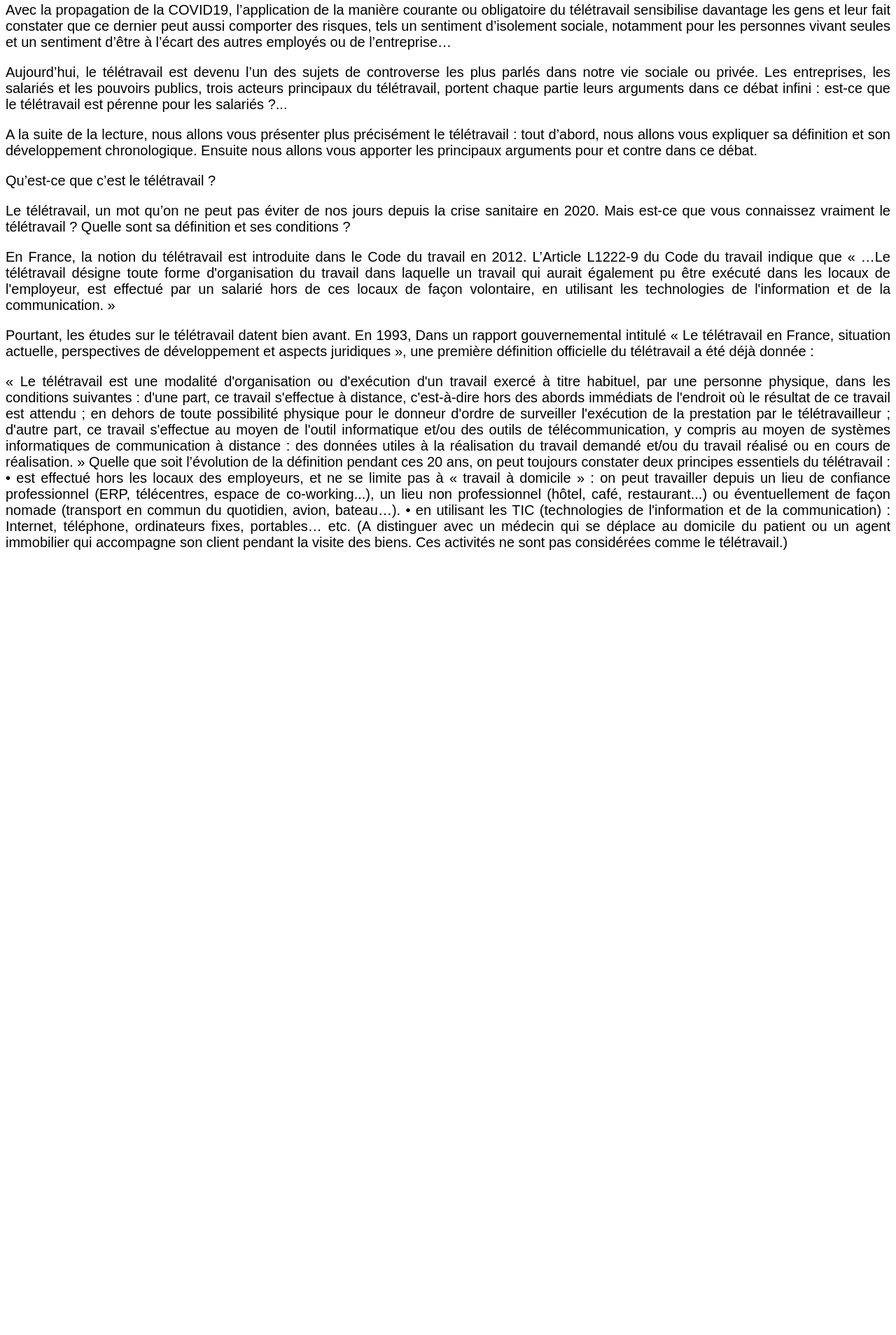
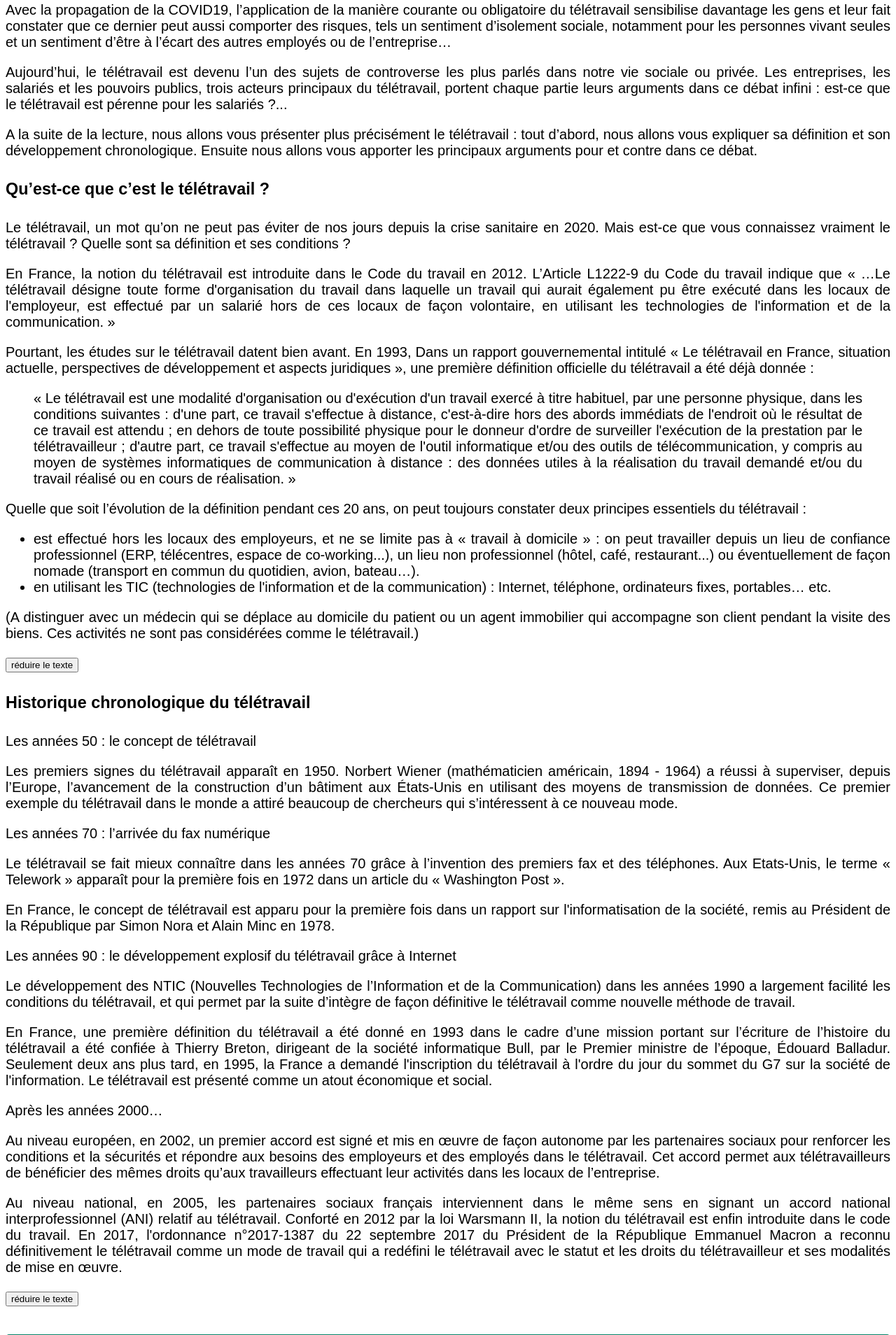
Before and after one commit to sea-gull-diana/Teletravail, a PHP site: page / in a window 1280 px wide. Shown: the part 799-2707 px from the top of the page at 70% size. Before the commit the page ends 1585 px from the top, so only its background shows below. Run offline with PHP 8.4, Linux system fonts and the light colour scheme.

Commit message:
pageAccueil

```diff
--- a/css/styles.css
+++ b/css/styles.css
@@ -132,6 +132,17 @@ img {
   display: none;
 }
 
+.small-title ~ ul {
+  display: none;
+}
+
+.small-title ~ blockquote {
+  display: none;
+}
+.small-title ~ input{
+  display: none;
+}
+
 .small-title {
   cursor: pointer;
   background-color:rgb(3, 131, 103);
--- a/index.html
+++ b/index.html
@@ -3,6 +3,7 @@
 
 <head>
   <script src="js/layout.js"></script>
+  <script src="js/jquery.js"></script>
   <meta http-equiv="Content-Type" content="text/html; charset=UTF-8">
   <title>Télétravail - Accueil</title>
 </head>
@@ -12,7 +13,6 @@
   </header>
   <main class="container-lg">
     <h1>Est-ce que le télétravail est pérenne pour les salariés ?</h1>
-
     <p>
       Le 11 mars 2020, OMS (l’Organisation mondiale de la santé) a identifié la nouvelle épidémie de coronavirus de
       pandémie qui a complètement bouleversé l’économie mondiale et le monde du travail à une échelle sans précédent.
@@ -56,16 +56,19 @@
       arguments pour et contre dans ce débat.
     </p>
 
-    <h>Qu’est-ce que c’est le télétravail ?</h>
+    <div>
+      <h3 class="medium-title">Qu’est-ce que c’est le télétravail ?</h3>
 
       <p>
-      Le télétravail, un mot qu’on ne peut pas éviter de nos jours depuis la crise sanitaire en 2020. Mais est-ce que vous
+        Le télétravail, un mot qu’on ne peut pas éviter de nos jours depuis la crise sanitaire en 2020. Mais est-ce que
+        vous
         connaissez vraiment le télétravail ? Quelle sont sa définition et ses conditions ?
       </p>
       <p>
         En France, la notion du télétravail est introduite dans le Code du travail en 2012. L’Article L1222-9 du Code du
         travail indique que « …Le télétravail désigne toute forme d'organisation du travail dans laquelle un travail qui
-      aurait également pu être exécuté dans les locaux de l'employeur, est effectué par un salarié hors de ces locaux de
+        aurait également pu être exécuté dans les locaux de l'employeur, est effectué par un salarié hors de ces locaux
+        de
         façon volontaire, en utilisant les technologies de l'information et de la communication. »
       </p>
       <p>
@@ -73,23 +76,111 @@
         télétravail en France, situation actuelle, perspectives de développement et aspects juridiques », une première
         définition officielle du télétravail a été déjà donnée :
       </p>
+      <blockquote>
         « Le télétravail est une modalité d'organisation ou d'exécution d'un travail exercé à titre habituel, par une
-    personne physique, dans les conditions suivantes : d'une part, ce travail s'effectue à distance, c'est-à-dire hors
-    des abords immédiats de l'endroit où le résultat de ce travail est attendu ; en dehors de toute possibilité physique
-    pour le donneur d'ordre de surveiller l'exécution de la prestation par le télétravailleur ; d'autre part, ce travail
-    s'effectue au moyen de l'outil informatique et/ou des outils de télécommunication, y compris au moyen de systèmes
-    informatiques de communication à distance : des données utiles à la réalisation du travail demandé et/ou du travail
+        personne physique, dans les conditions suivantes : d'une part, ce travail s'effectue à distance, c'est-à-dire
+        hors
+        des abords immédiats de l'endroit où le résultat de ce travail est attendu ; en dehors de toute possibilité
+        physique
+        pour le donneur d'ordre de surveiller l'exécution de la prestation par le télétravailleur ; d'autre part, ce
+        travail
+        s'effectue au moyen de l'outil informatique et/ou des outils de télécommunication, y compris au moyen de
+        systèmes
+        informatiques de communication à distance : des données utiles à la réalisation du travail demandé et/ou du
+        travail
         réalisé ou en cours de réalisation. »
+      </blockquote>
+      <p>
         Quelle que soit l’évolution de la définition pendant ces 20 ans, on peut toujours constater deux principes
         essentiels du télétravail :
-    • est effectué hors les locaux des employeurs, et ne se limite pas à « travail à domicile » : on peut travailler
-    depuis un lieu de confiance professionnel (ERP, télécentres, espace de co-working...), un lieu non professionnel
-    (hôtel, café, restaurant...) ou éventuellement de façon nomade (transport en commun du quotidien, avion, bateau…).
-    • en utilisant les TIC (technologies de l'information et de la communication) : Internet, téléphone, ordinateurs
+      </p>
+      <ul>
+        <li>
+          est effectué hors les locaux des employeurs, et ne se limite pas à « travail à domicile » : on peut travailler
+          depuis un lieu de confiance professionnel (ERP, télécentres, espace de co-working...), un lieu non
+          professionnel
+          (hôtel, café, restaurant...) ou éventuellement de façon nomade (transport en commun du quotidien, avion,
+          bateau…).
+        </li>
+        <li>
+          en utilisant les TIC (technologies de l'information et de la communication) : Internet, téléphone, ordinateurs
           fixes, portables… etc.
-    (A distinguer avec un médecin qui se déplace au domicile du patient ou un agent immobilier qui accompagne son client
+        </li>
+      </ul>
+      <p>
+        (A distinguer avec un médecin qui se déplace au domicile du patient ou un agent immobilier qui accompagne son
+        client
         pendant la visite des biens. Ces activités ne sont pas considérées comme le télétravail.)
+      </p>
+      <input type="button" class="réduire" value="réduire le texte">
+    </div>
+    <div>
+      <h3 class="medium-title">Historique chronologique du télétravail</h3>
+      <p>Les années 50 : le concept de télétravail</p>
+      <p>
+        Les premiers signes du télétravail apparaît en 1950. Norbert Wiener (mathématicien américain, 1894 - 1964) a
+        réussi à superviser, depuis l’Europe, l’avancement de la construction d’un bâtiment aux États-Unis en utilisant
+        des moyens de transmission de données. Ce premier exemple du télétravail dans le monde a attiré beaucoup de
+        chercheurs qui s’intéressent à ce nouveau mode.
+      </p>
+      <p>Les années 70 : l’arrivée du fax numérique</p>
+      <p>
+        Le télétravail se fait mieux connaître dans les années 70 grâce à l’invention des premiers fax et des
+        téléphones.
+        Aux Etats-Unis, le terme « Telework » apparaît pour la première fois en 1972 dans un article du « Washington
+        Post
+        ».
+      </p>
+      <p>
+        En France, le concept de télétravail est apparu pour la première fois dans un rapport sur l'informatisation de
+        la
+        société, remis au Président de la République par Simon Nora et Alain Minc en 1978.
+      </p>
+      <p>Les années 90 : le développement explosif du télétravail grâce à Internet</p>
+      <p>
+        Le développement des NTIC (Nouvelles Technologies de l’Information et de la Communication) dans les années 1990
+        a
+        largement facilité les conditions du télétravail, et qui permet par la suite d’intègre de façon définitive le
+        télétravail comme nouvelle méthode de travail.
+      </p>
+      <p>
+        En France, une première définition du télétravail a été donné en 1993 dans le cadre d’une mission portant sur
+        l’écriture de l’histoire du télétravail a été confiée à Thierry Breton, dirigeant de la société informatique
+        Bull,
+        par le Premier ministre de l’époque, Édouard Balladur. Seulement deux ans plus tard, en 1995, la France a
+        demandé
+        l'inscription du télétravail à l'ordre du jour du sommet du G7 sur la société de l'information. Le télétravail
+        est
+        présenté comme un atout économique et social.
+      </p>
 
+      <p> Après les années 2000…</p>
+      <p>
+        Au niveau européen, en 2002, un premier accord est signé et mis en œuvre de façon autonome par les partenaires
+        sociaux pour renforcer les conditions et la sécurités et répondre aux besoins des employeurs et des employés
+        dans
+        le télétravail. Cet accord permet aux télétravailleurs de bénéficier des mêmes droits qu’aux travailleurs
+        effectuant leur activités dans les locaux de l’entreprise.
+      </p>
+      <p>
+        Au niveau national, en 2005, les partenaires sociaux français interviennent dans le même sens en signant un
+        accord
+        national interprofessionnel (ANI) relatif au télétravail. Conforté en 2012 par la loi Warsmann II, la notion du
+        télétravail est enfin introduite dans le code du travail. En 2017, l'ordonnance n°2017-1387 du 22 septembre 2017
+        du Président de la République Emmanuel Macron a reconnu définitivement le télétravail comme un mode de travail
+        qui
+        a redéfini le télétravail avec le statut et les droits du télétravailleur et ses modalités de mise en œuvre.
+      </p>
+      <input type="button" class="réduire" value="réduire le texte">
+    </div>
+    <div>
+      <h5 class="small-title">Arguments pour</h5>
+      <p>extrait et lien</p>
+    </div>
+    <div>
+      <h5 class="small-title">Arguments contre</h5>
+      <p>extrait et lien</p>
+    </div>
 
   </main>
 
--- a/js/teletravail.js
+++ b/js/teletravail.js
@@ -25,6 +25,11 @@ $(document).ready(function() {
         else {
             $(this).siblings().css("display", "none");
         }
+    });
+
+    $(".réduire").click(function(){
+        $(this).prevUntil("h5").css("display","none")
+        $(this).css("display","none")
     });
 });
 
```
Lines whose indentation alone changed are shown as unchanged.
